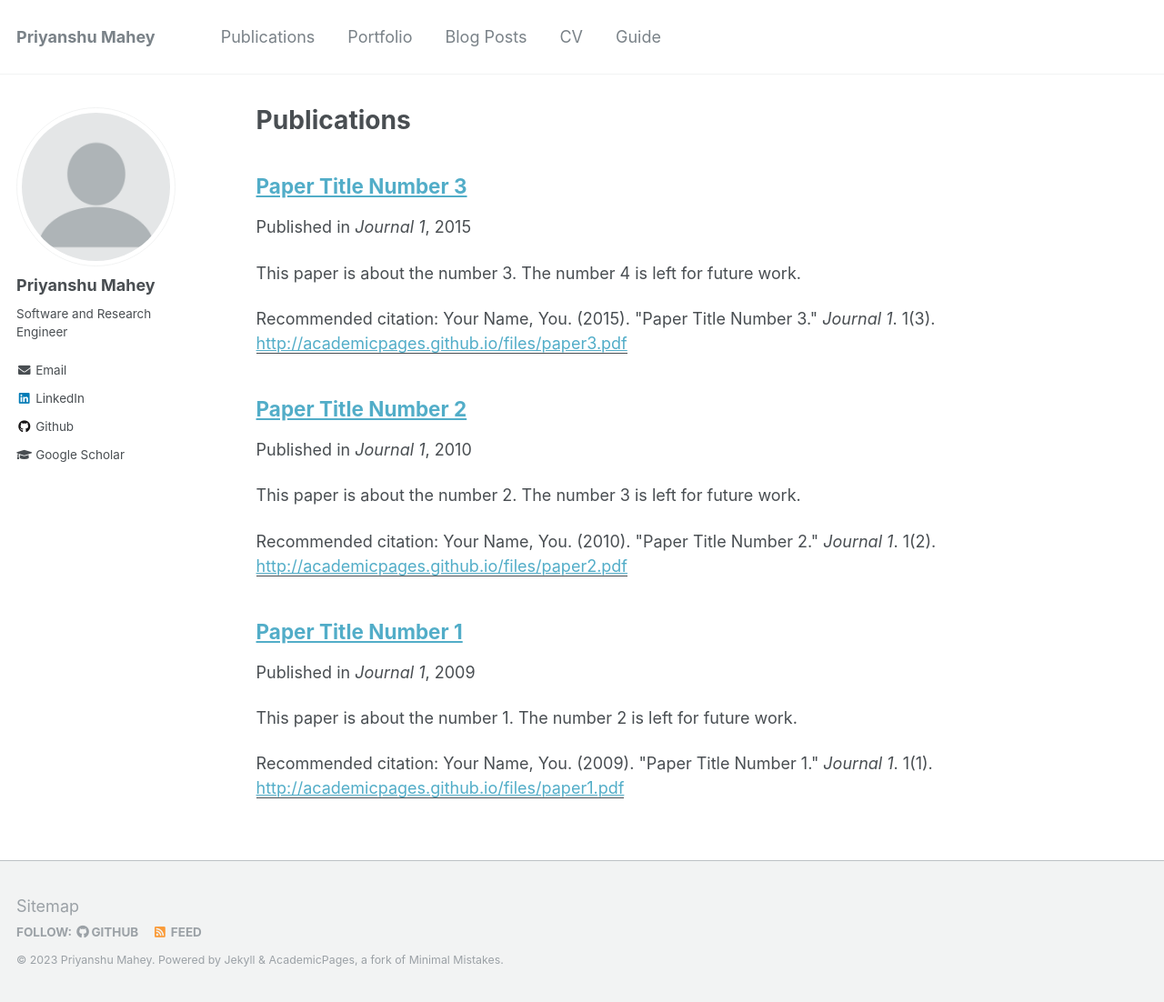
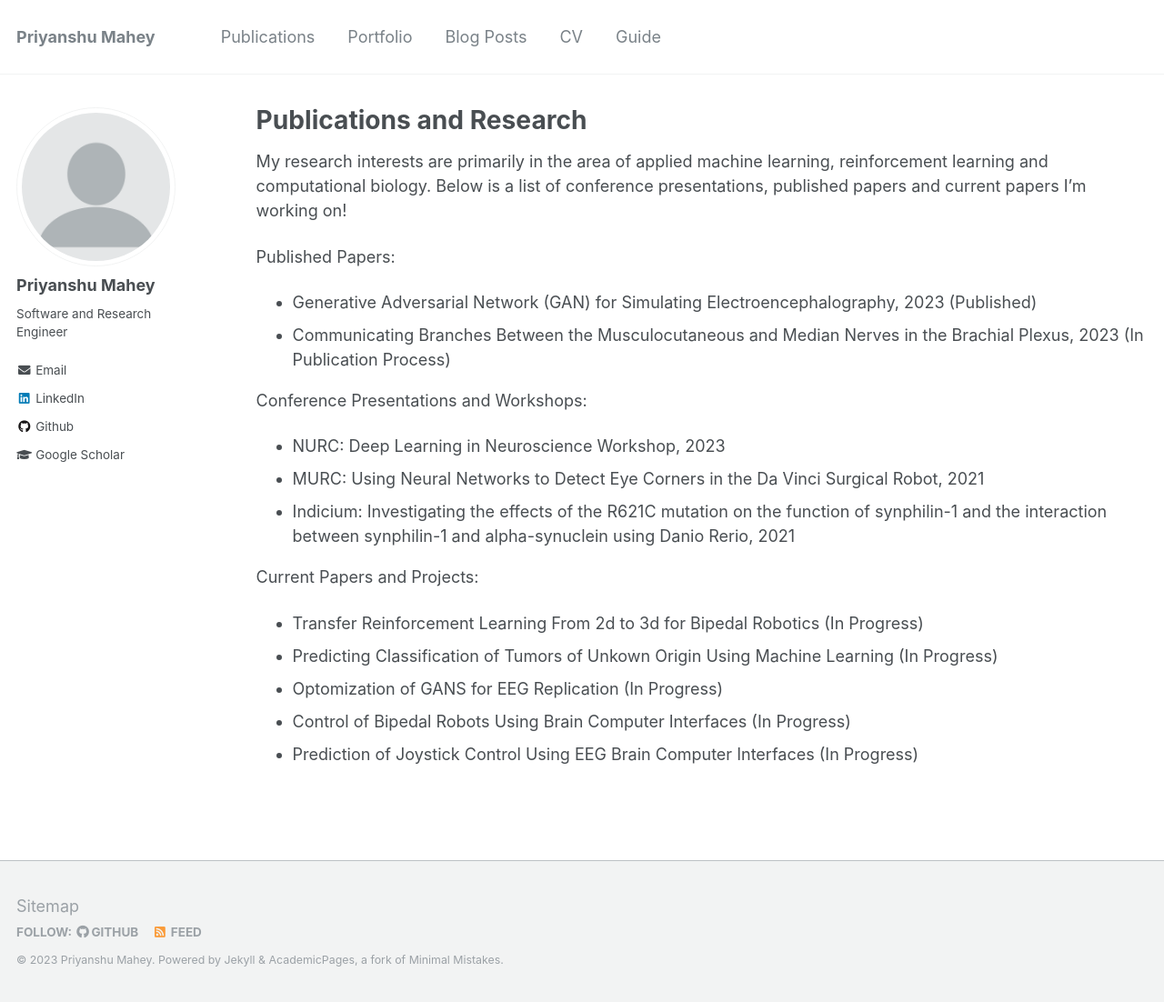
Before and after one commit to priyanshumahey/priyanshumahey.github.io, a Jekyll site: the page built from _pages/publications.md, in a window 1280 px wide and 1102 px high. Shown: the whole window at 91% size. Built offline with Jekyll 4.4.1, drawn with Linux system fonts in a browser that asks for light colours.

Commit message:
Minor updates

```diff
--- a/_pages/publications.md
+++ b/_pages/publications.md
@@ -1,6 +1,6 @@
 ---
 layout: archive
-title: "Publications"
+title: "Publications and Research"
 permalink: /publications/
 author_profile: true
 ---
@@ -11,6 +11,26 @@ author_profile: true
 
 {% include base_path %}
 
+My research interests are primarily in the area of applied machine learning, reinforcement learning and computational biology. Below is a list of conference presentations, published papers and current papers I'm working on!
+
+Published Papers:
+- Generative Adversarial Network (GAN) for Simulating Electroencephalography, 2023 (Published)
+- Communicating Branches Between the Musculocutaneous and Median Nerves in the Brachial Plexus, 2023 (In Publication Process)
+
+Conference Presentations and Workshops:
+- NURC: Deep Learning in Neuroscience Workshop, 2023
+- MURC: Using Neural Networks to Detect Eye Corners in the Da Vinci Surgical Robot, 2021
+- Indicium: Investigating the effects of the R621C mutation on the function of synphilin-1 and the interaction between synphilin-1 and alpha-synuclein using Danio Rerio, 2021
+
+Current Papers and Projects:
+- Transfer Reinforcement Learning From 2d to 3d for Bipedal Robotics (In Progress)
+- Predicting Classification of Tumors of Unkown Origin Using Machine Learning (In Progress)
+- Optomization of GANS for EEG Replication (In Progress)
+- Control of Bipedal Robots Using Brain Computer Interfaces (In Progress)
+- Prediction of Joystick Control Using EEG Brain Computer Interfaces (In Progress)
+
+<!---
 {% for post in site.publications reversed %}
   {% include archive-single.html %}
 {% endfor %}
+-->
```
Also changed, not shown: _pages/404.md (+1 -1 lines), _pages/about.md (+4 -4 lines).
